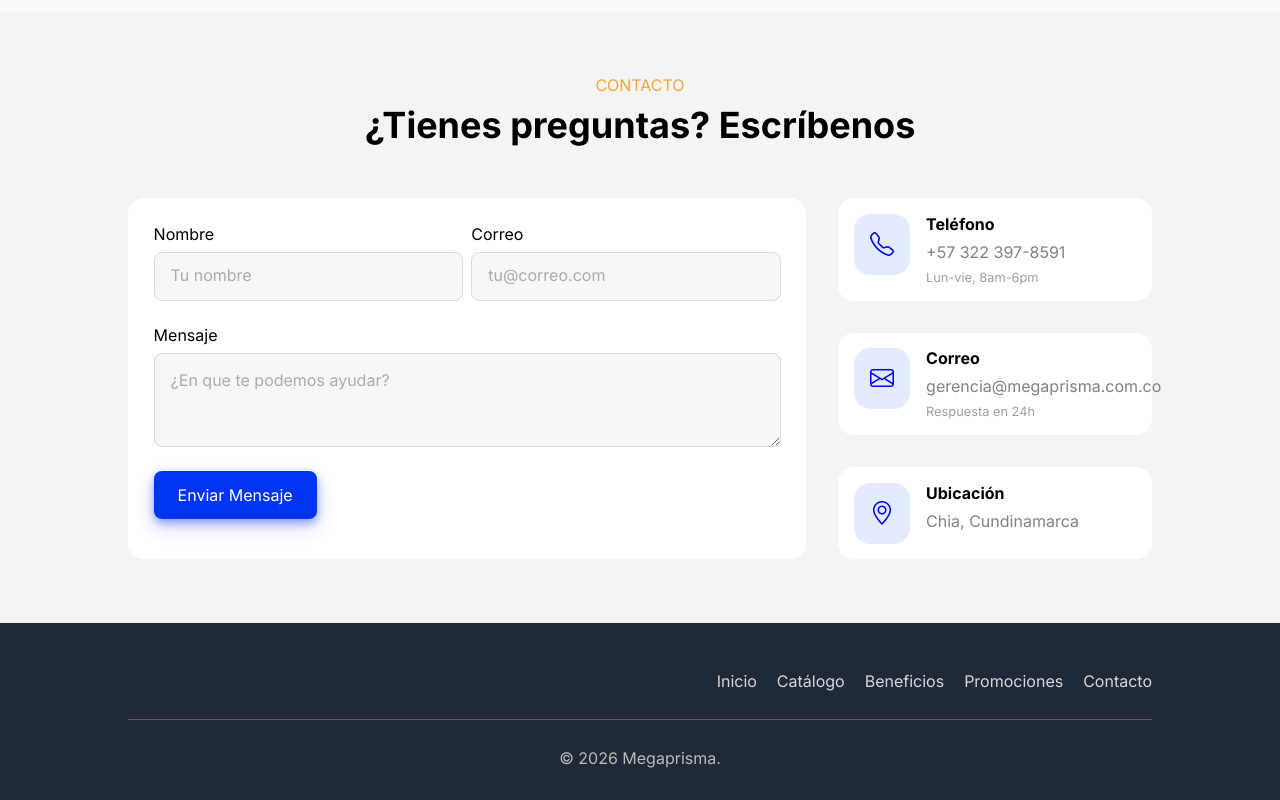
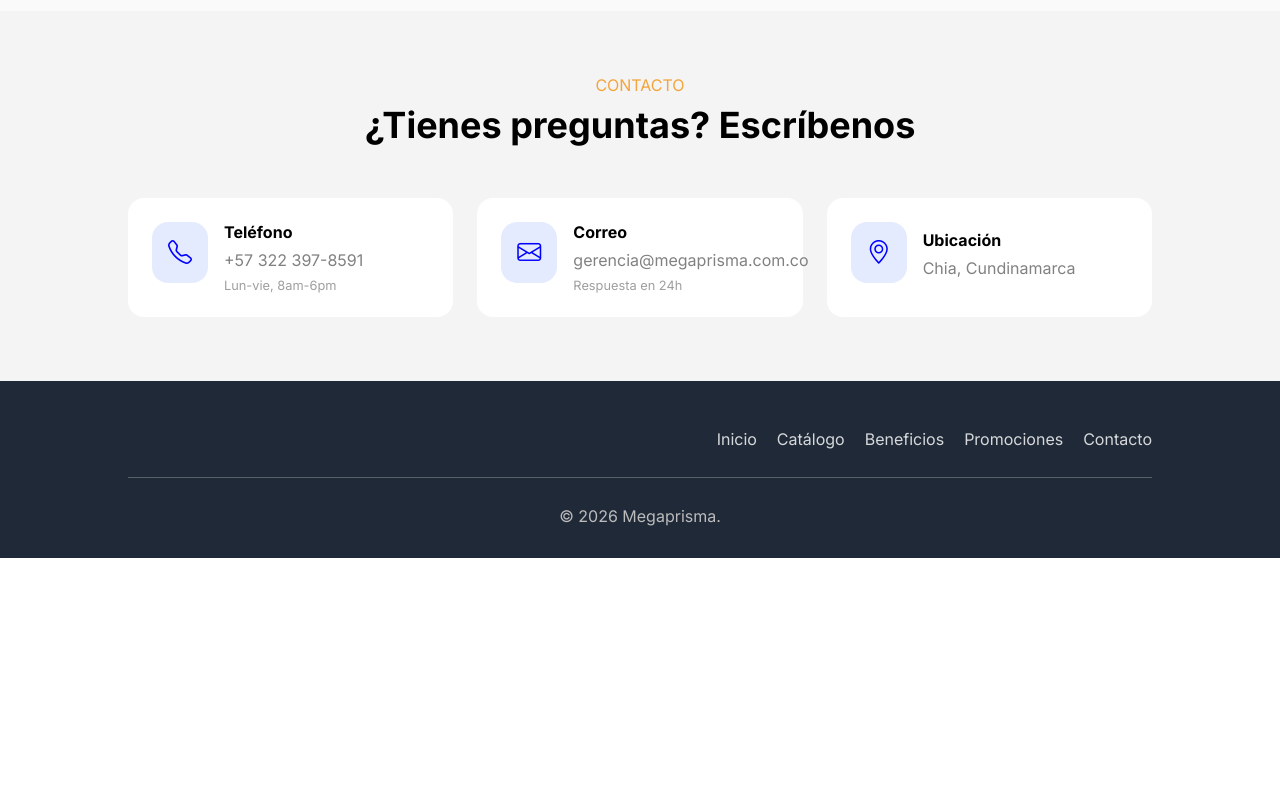
Before and after one commit to s-aparicio11/megaPrisma, a React (Vite) app: page / in a window 1280 px wide. Shown: the part 2535-3335 px from the top of the page. After the commit the page ends 3093 px from the top, so only its background shows below. Built offline with nearby package versions, Linux system fonts and the light colour scheme.

Commit message:
quitar formulario

```diff
--- a/src/components/contact/contact.css
+++ b/src/components/contact/contact.css
@@ -98,13 +98,14 @@
 .contactCard{
     display: flex;
     flex-direction: row;
-    padding: 5%;
-    width: 100%;
-    max-width: 100%;
+    padding: 24px;
+    flex: 1 1 0;
+    min-width: 0;
     box-sizing: border-box;
     background-color: white;
     gap: 16px;
     border-radius: 16px;
+    align-items: center;
 }
 
 .contactIcon{
@@ -121,8 +122,8 @@
 }
 .contactCards{
     display: flex;
-    flex-direction: column;
-    gap: 32px;
+    flex-direction: row;
+    gap: 24px;
     width: 100%;
     max-width: 100%;
 }
@@ -169,4 +170,8 @@
   .contactForm {
     padding: 1.25rem;
   }
+
+  .contactCards {
+    flex-direction: column;
+  }
 }
--- a/src/components/contact/contact.tsx
+++ b/src/components/contact/contact.tsx
@@ -1,5 +1,5 @@
 import type { ReactElement } from "react";
-import ContactForm from "./contactForm";
+// import ContactForm from "./contactForm";
 import ContactCard from "./contactCard";
 import "./contact.css"
 
@@ -36,7 +36,7 @@
                     <div className="contactQuest">¿Tienes preguntas? Escríbenos</div>
                 </div>
                 <div className="contactFormCards">
-                    <ContactForm />
+                    {/* <ContactForm /> */}
                     <div className="contactCards">
                         {
                             contactInfo.map((info)=>{
```
